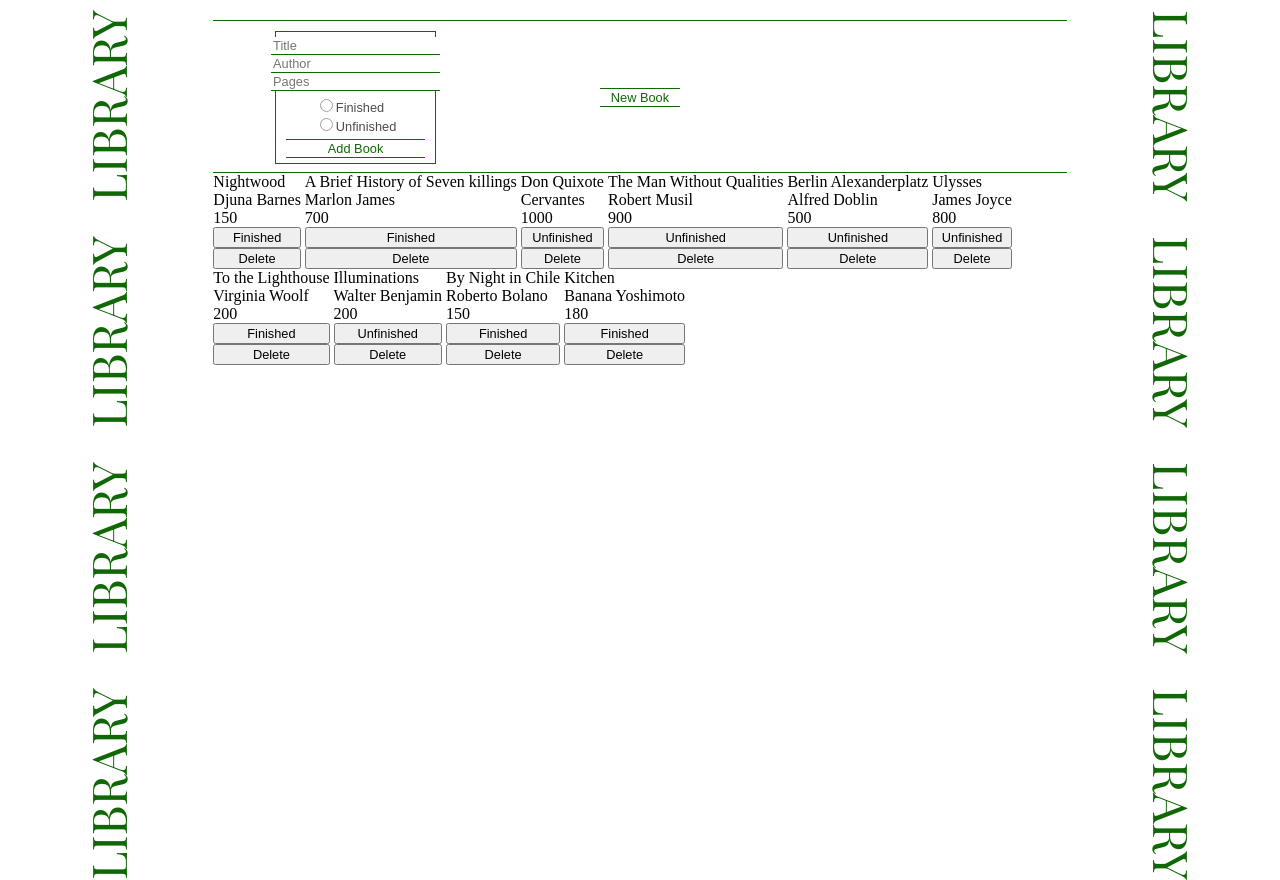
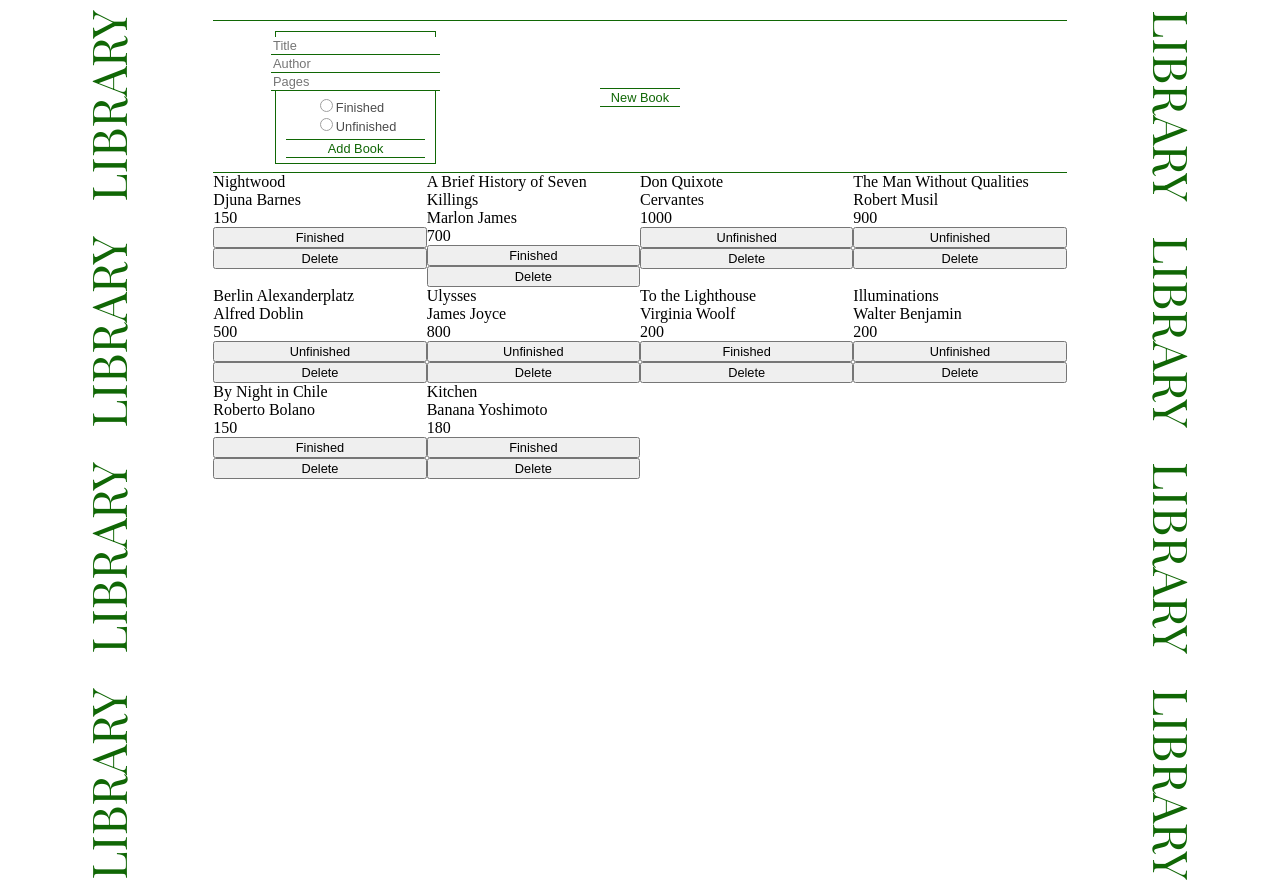
Before and after one commit to zawho/library-app, a website: page index.html in a window 1280 px wide. Shown: the top 880 px of the page. Drawn offline with nearby package versions, Linux system fonts and the light colour scheme.

Commit message:
Add flexible grid

```diff
--- a/index.html
+++ b/index.html
@@ -40,7 +40,7 @@
                     <button type="button">Delete</button>
                 </div>
                 <div class="book-card">
-                    <div>A Brief History of Seven killings</div>
+                    <div>A Brief History of Seven Killings</div>
                     <div>Marlon James</div>
                     <div>700</div>
                     <button type="button">Finished</button>
--- a/style.css
+++ b/style.css
@@ -106,6 +106,11 @@ header {
     width: 80px;
 }
 
+.user-library{
+    display: grid;
+    grid-template-columns: repeat(auto-fit, minmax(200px, 1fr));
+}
+
 .book-card {
     display: inline-flex;
     flex-direction: column;
```
